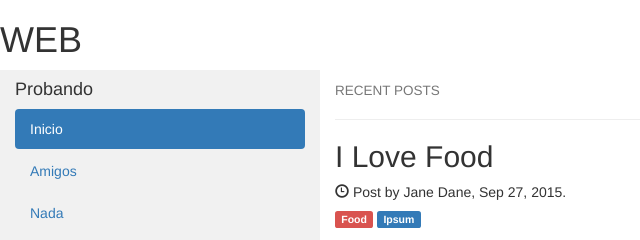
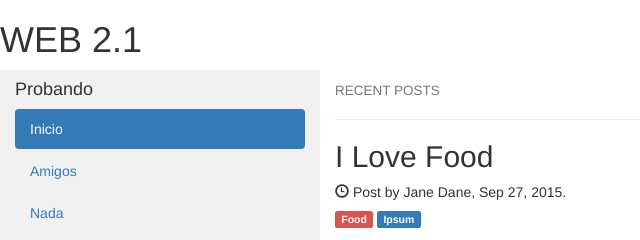
Before and after one commit to Noluccia/WEB1, a plain HTML site: page index.html in a window 1280 px wide. Shown: the top 240 px of the page, 0-640 px from the left. Drawn offline with nearby package versions, Linux system fonts and the light colour scheme.

Commit message:
commit nuevo

```diff
--- a/index.html
+++ b/index.html
@@ -35,7 +35,7 @@
   </style>
 </head>
 <body>
-<h1>WEB</h1>
+<h1>WEB 2.1</h1>
 <div class="container-fluid">
   <div class="row content">
     <div class="col-sm-3 sidenav">
```
